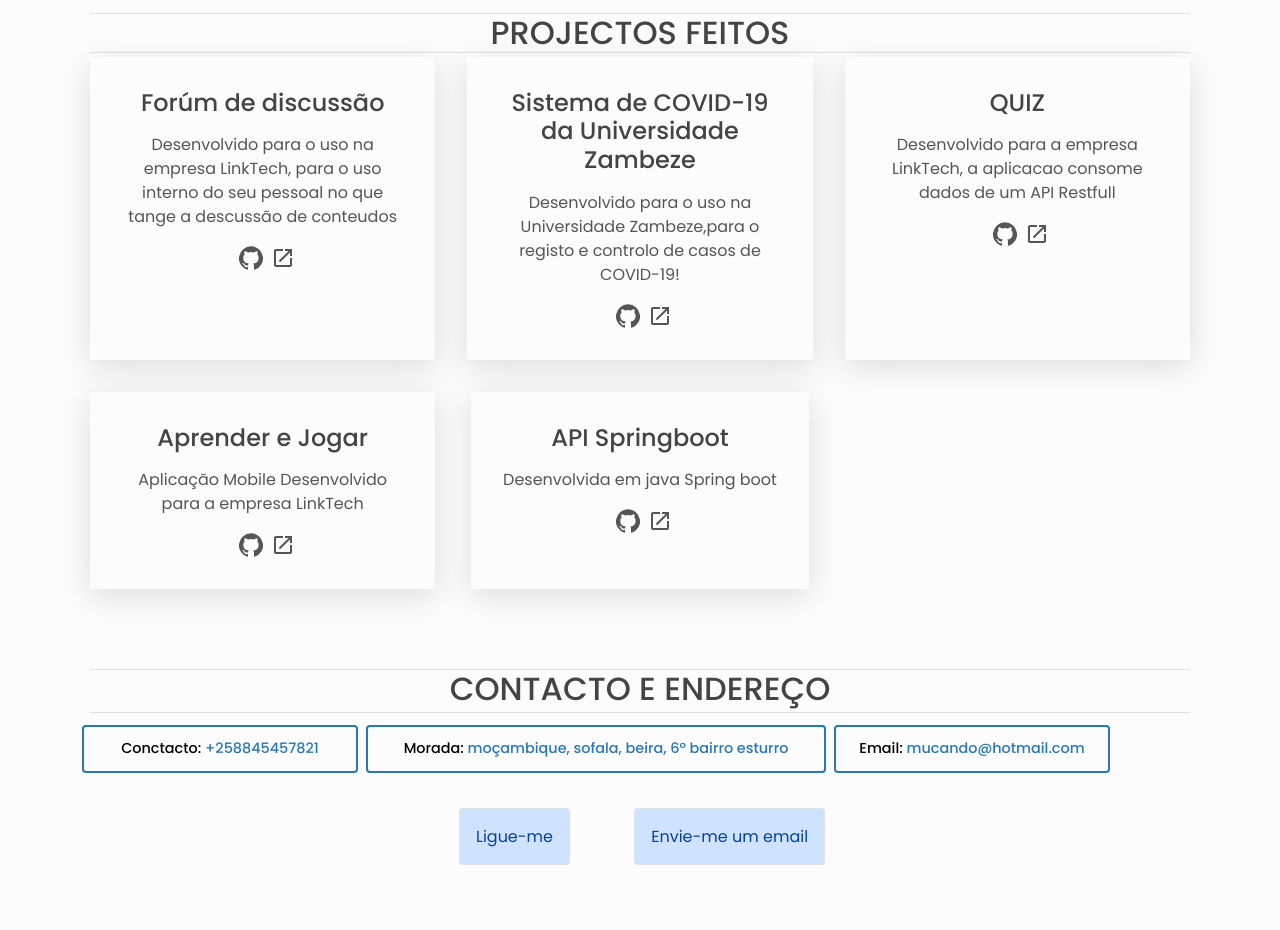
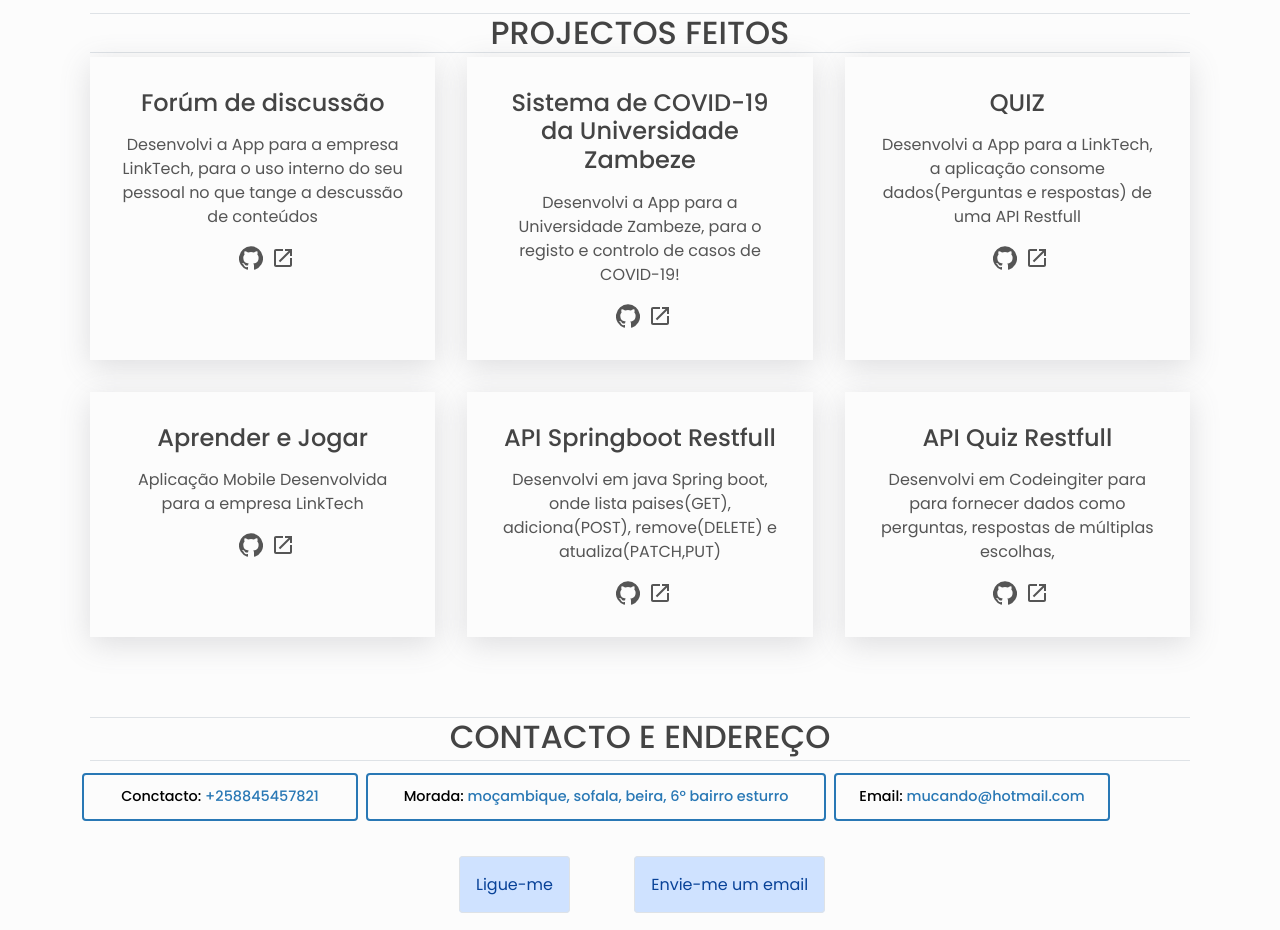
Before and after one commit to Odnacum/port_mucando, a React (Create React App) app: page / in a window 1280 px wide. Shown: the part 1060-1990 px from the top of the page. Built offline with nearby package versions, Linux system fonts and the light colour scheme.

Commit message:
Versao semi-completa

```diff
--- a/src/components/Projects/Projects.js
+++ b/src/components/Projects/Projects.js
@@ -4,9 +4,11 @@ import LaunchIcon from "@material-ui/icons/Launch";
 import { projects } from "../../portfolio";
 import "../ProjectContainer/ProjectContainer.css";
 import "./Projects.css";
+import 'bootstrap/dist/css/bootstrap.min.css';
 
 const Projects = () => {
   if (!projects.length) return null;
+  let xx;
   return (
     <section id="projects" className="section projects">
       <h2 className="section__title border-bottom border-top">Projectos feitos</h2>
@@ -14,10 +16,10 @@ const Projects = () => {
         {projects.map((project) => (
           <div className="project">
             <h3>{project.name}</h3>
-            <p className="project__description">{project.description}</p>
-            {/* <ul className="project__stack">
-            {project.liguagens &&
-            project.liguagens.map((ling) => (
+            <p className="project__description text">{project.description}</p>
+             {/* <ul className="project__stack">
+               {
+                 project.liguagens &&  project.liguagens.map((ling) => (
               <li key={uniqid()} className="project__stack-item">
                 {ling}
               </li>
--- a/src/portfolio.js
+++ b/src/portfolio.js
@@ -31,7 +31,7 @@ const projects = [
   {
     name: "Forúm de discussão",
     description:
-      "Desenvolvido para o uso na empresa LinkTech, para o uso interno do seu pessoal no que tange a descussão de conteudos",
+      "Desenvolvi a App para a empresa LinkTech, para o uso interno do seu pessoal no que tange a descussão de conteúdos",
     liguagens: ["Codeigniter", "JavaScript", "MySql"],
     sourceCode: "#",
     livePreview: "https://jogaraprender.linktec.co.mz/chat/",
@@ -39,8 +39,8 @@ const projects = [
   {
     name: "Sistema de COVID-19 da Universidade Zambeze",
     description:
-      "Desenvolvido para o uso na Universidade Zambeze," +
-      "para o registo e controlo de casos de COVID-19!",
+      "Desenvolvi a App para a Universidade Zambeze," +
+      " para o registo e controlo de casos de COVID-19!",
     liguagens: ["Codeigniter", "JavaScript", "MySql", "CSS"],
     sourceCode: "#",
     livePreview: "https://covid19.uzcetic.ac.mz/",
@@ -48,25 +48,33 @@ const projects = [
   {
     name: "QUIZ",
     description:
-      "Desenvolvido para a empresa LinkTech, a aplicacao consome dados de um API Restfull",
+      "Desenvolvi a App para a LinkTech, a aplicação consome dados(Perguntas e respostas) de uma API Restfull",
     liguagens: ["HTML", "JavaScript", "CSS", "API"],
     sourceCode: "#",
     livePreview: "https://jogaraprender.linktec.co.mz/Quiz_quiz/",
   },
   {
     name: "Aprender e Jogar",
-    description: "Aplicação Mobile Desenvolvido para a empresa LinkTech",
+    description: "Aplicação Mobile Desenvolvida para a empresa LinkTech",
     liguagens: "Flutter",
     sourceCode: "#",
     livePreview: "https://jogaraprender.linktec.co.mz/jogaraprender.apk",
   },
   {
-    name: "API Springboot",
-    description: "Desenvolvida em java Spring boot",
+    name: "API Springboot Restfull",
+    description: "Desenvolvi em java Spring boot, onde lista paises(GET), adiciona(POST), remove(DELETE) e atualiza(PATCH,PUT)",
     liguagens: ["Java", "Spring boot"],
     sourceCode: "https://github.com/Mucando/Backend_Developer_Challenge.git",
     livePreview:
       "https://backend-dev-challenge.herokuapp.com/api/v1/paises/listarpaises",
+  },
+  {
+    name: "API Quiz Restfull",
+    description: "Desenvolvi em Codeingiter para para fornecer dados como perguntas, respostas de múltiplas escolhas, ",
+    liguagens: ["Java", "Spring boot"],
+    sourceCode: "#",
+    livePreview:
+      "#",
   },
 ];
 
```
